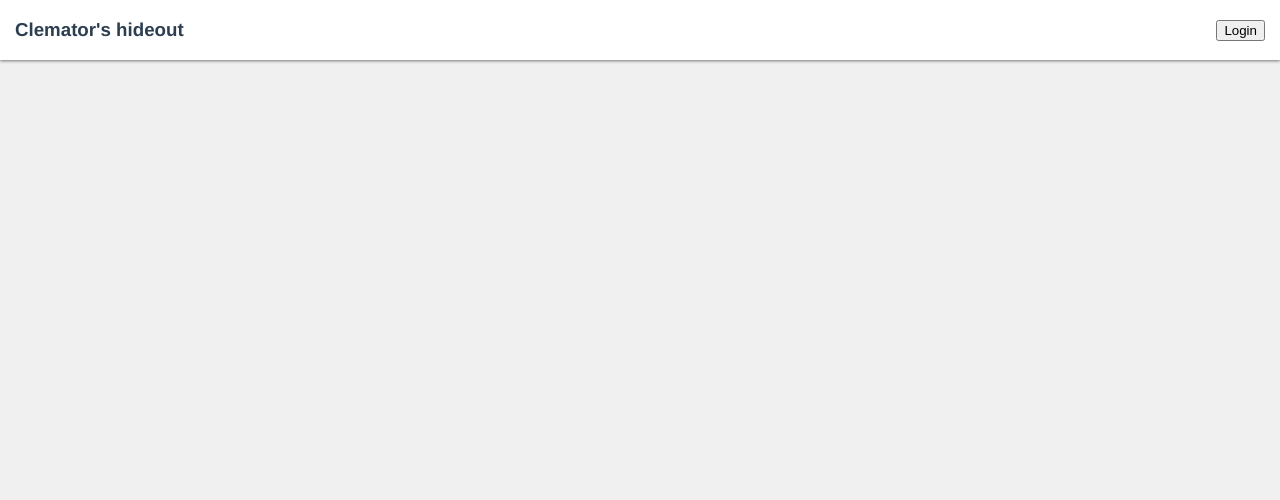
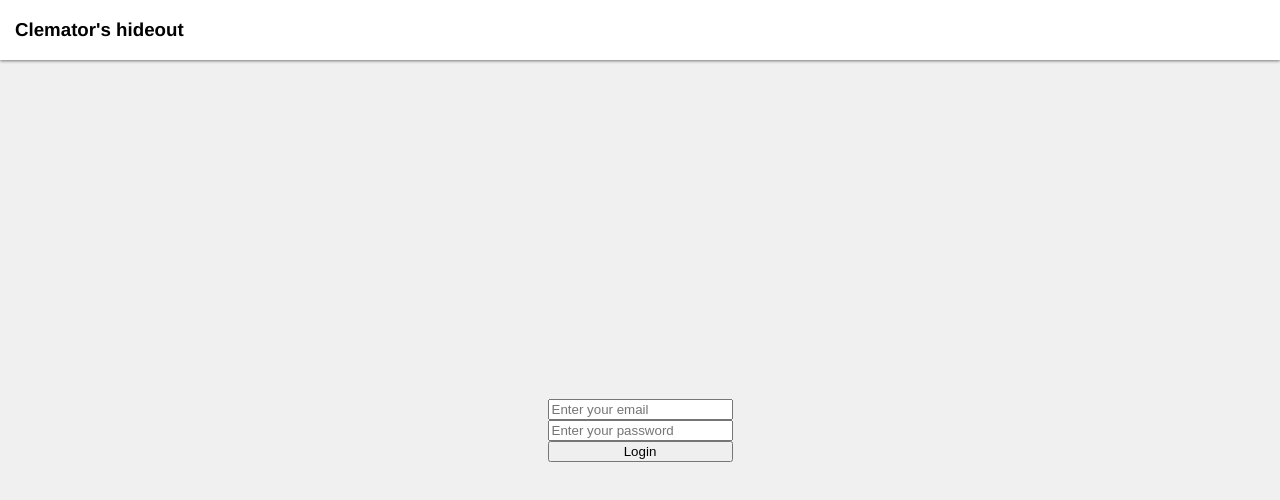
Before and after one commit to clemator/vue-personal-website, a Vue app: page /#/login in a window 1280 px wide. Shown: the top 500 px of the page. Built offline with nearby package versions, Linux system fonts and the light colour scheme.

Commit message:
Add more components and helper

```diff
--- a/package.json
+++ b/package.json
@@ -13,6 +13,7 @@
     "ramda": "^0.26.1",
     "sass-loader": "^7.1.0",
     "vue": "^2.5.21",
+    "vue-router": "^3.0.2",
     "vuex": "^3.0.1"
   },
   "devDependencies": {
--- a/src/App.vue
+++ b/src/App.vue
@@ -1,18 +1,13 @@
 <template>
   <div id="app">
-
-    <TheDefaultLayout />
+    <router-view></router-view>
   </div>
 </template>
 
 <script>
-import TheDefaultLayout from './layouts/TheDefaultLayout.vue'
 
 export default {
-  name: 'app',
-  components: {
-    TheDefaultLayout,
-  }
+  name: 'app'
 }
 </script>
 
--- /dev/null
+++ b/src/components/TheLoginForm.vue
@@ -0,0 +1,45 @@
+<template>
+  <div class="the-login-form">
+    <form
+      class="the-login-form__form"
+      @submit="login(email, password)"
+    >
+      <input v-model="email" type="email" placeholder="Enter your email">
+      <input v-model="password" type="password" placeholder="Enter your password">
+      <button type="submit">Login</button>
+    </form>
+  </div>
+</template>
+
+<script>
+import { mapActions } from 'vuex'
+
+export default {
+  name: '',
+  data() {
+    return {
+      email: '',
+      password: ''
+    }
+  },
+  methods: {
+    ...mapActions('authentication/connexion', {
+      login: 'login'
+    })
+  }
+}
+</script>
+
+<style lang="scss">
+.the-login-form {
+  height: calc(100% - 60px);
+  display: flex;
+  justify-content: center;
+  align-items: center;
+  &__form {
+    display: flex;
+    flex-direction: column;
+
+  }
+}
+</style>
--- a/src/components/TopToolbar.vue
+++ b/src/components/TopToolbar.vue
@@ -3,31 +3,34 @@
     <h3
       class="top-toolbar__title"
     >
-      Clemator's hideout
+      <router-link
+        class="link"
+        to="/"
+      >
+        Clemator's hideout
+      </router-link>
     </h3>
-    <button
-      :if="! isUserLoggedIn"
-      @click="login({ email: 'test@toto.com', password: 'Azerty1234'})"
+    <router-link
+      v-if="!isUserLoggedIn && !isRouteLogin"
+      to="/login"
     >
       Login
-    </button>
+    </router-link>
   </div>
 </template>
 
 <script>
-import { mapState, mapActions } from 'vuex'
+import { mapState } from 'vuex'
 
 export default {
   name: 'TopToolbar',
   computed: {
     ...mapState('authentication', {
       isUserLoggedIn: state => state.isConnected
-    })
-  },
-  methods: {
-    ...mapActions('authentication/connexion', {
-      login: 'login'
-    })
+    }),
+    isRouteLogin() {
+      return this.$route.name === 'login'
+    }
   }
 }
 </script>
@@ -44,8 +47,9 @@ export default {
   background-color: white;
   box-shadow: 0 1px 3px 0 rgba(0,0,0,0.5);
 
-  &__title {
-
+  &__title .link {
+    color: black;
+    text-decoration: none;
   }
 }
 </style>
--- /dev/null
+++ b/src/layouts/AnonymousLayout.vue
@@ -0,0 +1,26 @@
+<template>
+  <div class="anonymous-layout">
+    <TopToolbar/>
+    <TheLoginForm/>
+  </div>
+</template>
+
+<script>
+import TopToolbar from '../components/TopToolbar'
+import TheLoginForm from '../components/TheLoginForm'
+
+export default {
+  name: 'AnonymousLayout',
+  components: {
+    TopToolbar,
+    TheLoginForm
+  }
+}
+</script>
+
+<style lang="scss">
+.anonymous-layout {
+  height: 100%;
+  background-color: #F0F0F0;
+}
+</style>
--- a/src/layouts/TheDefaultLayout.vue
+++ b/src/layouts/UserLayout.vue
@@ -1,6 +1,7 @@
 <template>
-  <div class="default-layout">
+  <div class="user-layout">
     <TopToolbar/>
+    <router-view></router-view>
   </div>
 </template>
 
@@ -8,7 +9,7 @@
 import TopToolbar from '../components/TopToolbar.vue'
 
 export default {
-  name: 'TheDefaultLayout',
+  name: 'UserLayout',
   components: {
     TopToolbar,
   },
@@ -16,7 +17,7 @@ export default {
 </script>
 
 <style lang="scss">
-.default-layout {
+.user-layout {
   height: 100%;
   background-color: #F0F0F0;
 }
--- a/src/main.js
+++ b/src/main.js
@@ -1,10 +1,25 @@
 import Vue from 'vue'
+import VueRouter from 'vue-router'
 import axios from 'axios'
 import App from './App.vue'
 import store from './store'
 import axiosPlugin from './plugins/axiosPlugin'
 
+import UserLayout from './layouts/UserLayout'
+import AnonymousLayout from './layouts/AnonymousLayout'
+
 Vue.config.productionTip = false
+
+Vue.use(VueRouter)
+
+const routes = [
+  { path: '/', component: UserLayout, name: 'root' },
+  { path: '/login', component: AnonymousLayout, name: 'login' }
+]
+
+const router = new VueRouter({
+  routes // short for `routes: routes`
+})
 
 Vue.use(axiosPlugin, {
   axios,
@@ -16,4 +31,5 @@ Vue.use(axiosPlugin, {
 new Vue({
   render: h => h(App),
   store,
+  router
 }).$mount('#app')
--- a/src/plugins/axiosPlugin.js
+++ b/src/plugins/axiosPlugin.js
@@ -1,13 +1,14 @@
-import { clone } from 'ramda'
-
 export default {
   install (Vue, {
     axios,
     config = {},
   }) {
-    const configuration = clone(config)
-    configuration.baseURL = config.baseURL || 'http://localhost:8000/api/'
+    const configuration = { ...defaultConfig, ...config}
 
-    Vue.prototype.$http = axios.create(configuration)
+    Vue.prototype.$axios = axios.create(configuration)
   }
 }
+
+const defaultConfig = {
+  baseURL: 'http://localhost:8000/api/'
+}
--- /dev/null
+++ b/src/plugins/loginHelper.js
@@ -0,0 +1,5 @@
+import Vue from 'vue'
+
+export function login({ email, password }) {
+  return Vue.prototype.$axios.post('authentication/login', { email, password })
+}
--- a/src/store/modules/authentication/connexion.js
+++ b/src/store/modules/authentication/connexion.js
@@ -1,4 +1,4 @@
-// import login from ''
+import { login } from '../../../plugins/loginHelper'
 
 const state = {
   onPending: false,
@@ -10,7 +10,7 @@ const actions = {
     commit('resetError')
     commit('setPending', true)
 
-    console.log(this._vm.$http.post('authentication/login', { email, password }))
+    return login({ email, password })
   }
 }
 
```
Also changed, not shown: 2 other files (tests, documents, lock files or other folders).
